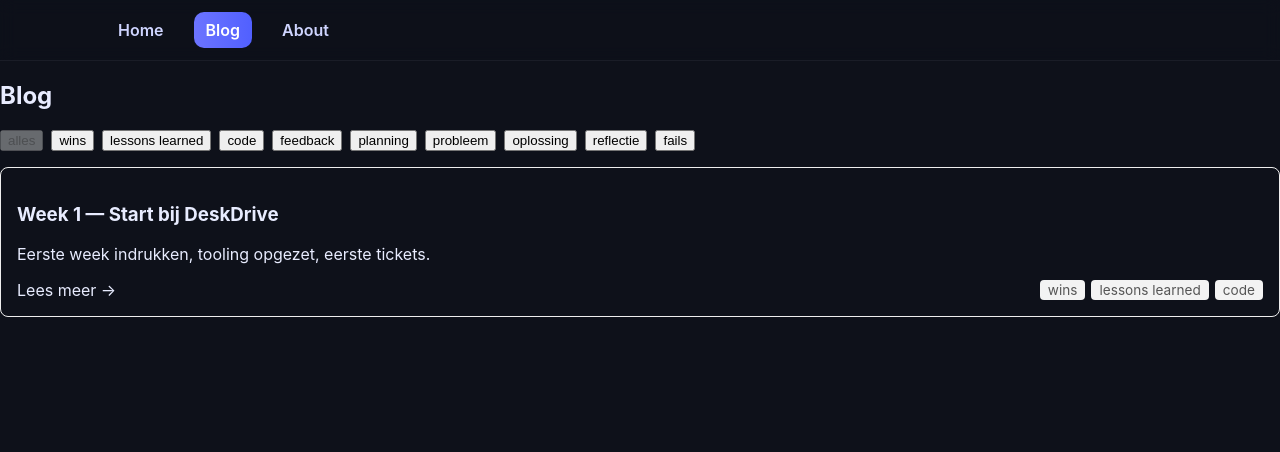
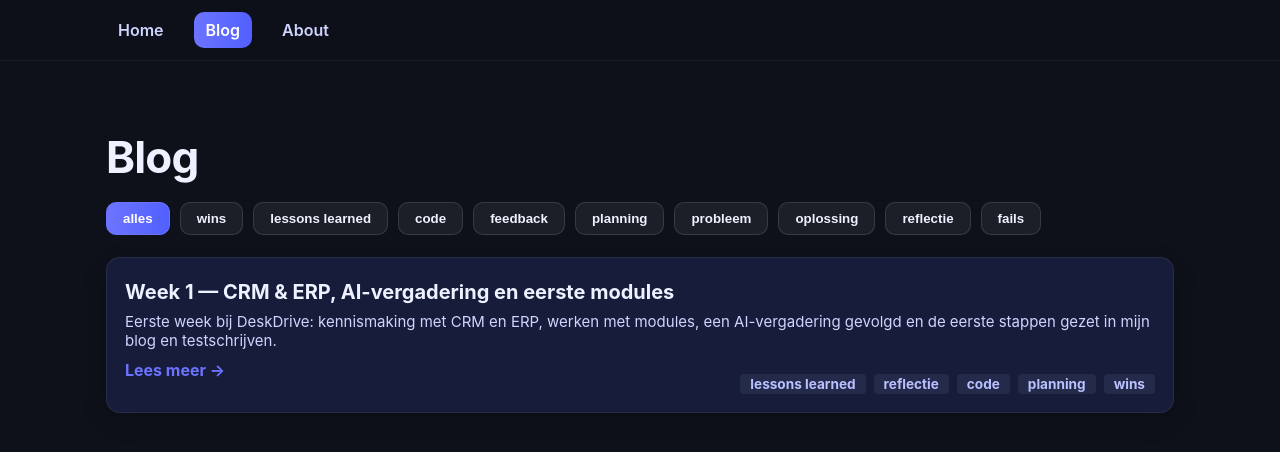
Before and after one commit to jef350/wpl-portfolio, a React (Vite) app: page /blog in a window 1280 px wide. Shown: the top 452 px of the page. Built offline with nearby package versions, Linux system fonts and the light colour scheme.

Commit message:
Blog CSS toegevoegd en posts.js geüpdatet

```diff
--- a/src/data/posts.js
+++ b/src/data/posts.js
@@ -12,16 +12,32 @@ export const TAGS = [
 
 export const posts = [
   {
-    slug: "week-1-start-bij-deskdrive",
-    title: "Week 1 — Start bij DeskDrive",
-    date: "2025-09-29",
-    tags: ["wins", "lessons learned", "code"],
-    excerpt: "Eerste week indrukken, tooling opgezet, eerste tickets.",
+    slug: "week-1-crm-erp-ai-en-eerste-modules",
+    title: "Week 1 — CRM & ERP, AI-vergadering en eerste modules",
+    date: "2025-10-03",
+    tags: ["lessons learned", "reflectie", "code", "planning", "wins"],
+    excerpt: "Eerste week bij DeskDrive: kennismaking met CRM en ERP, werken met modules, een AI-vergadering gevolgd en de eerste stappen gezet in mijn blog en testschrijven.",
     content: `## Highlights
-- Dev-omgeving opgezet (Node, Docker, Postman).
-- Eerste kleine bugfix in API.
+- Verschil tussen CRM en ERP geleerd en beter inzicht gekregen in hoe beide systemen werken.
+- Leren werken met het DeskDrive platform en gestart met de modules.
+- Vergadering gevolgd over de implementatie van AI binnen DeskDrive.
+- Met medestagiairs samengewerkt en overleg gehad rond de gemaakte modules.
+- Aan mijn eigen website/blog gewerkt en daar verbeteringen doorgevoerd.
+- Tests geschreven voor DeskDrive om de werking van onderdelen te verifiëren.
+
+## Lessons learned
+- CRM en ERP: beter begrip van wat ze precies doen en hoe ze verschillen.
+- Ervaring opgedaan met samenwerken en overleg rond module-ontwikkeling.
+- Inzicht in hoe AI in een bedrijfscontext kan worden toegepast.
+
 ## Reflectie
-CLI-workflow gaat vlot; volgende week OAuth flow beter begrijpen.`
+De eerste week was intens maar leerrijk. Theorie en praktijk wisselden elkaar goed af: nieuwe concepten leren en meteen toepassen. De AI-vergadering gaf mij ook een bredere kijk op de toekomstplannen van het bedrijf.
+
+## Planning
+- Verder verdiepen in de modules van DeskDrive.
+- Meer tests schrijven en bestaande code verbeteren.
+- Website/blog verder uitbreiden en publiceren.
+- Nieuwe inzichten rond CRM/ERP gebruiken in de komende opdrachten.`
   }
 ];
 
--- a/src/pages/Blog.jsx
+++ b/src/pages/Blog.jsx
@@ -1,64 +1,53 @@
 import { useState, useMemo } from "react";
 import { Link } from "react-router-dom";
 import { posts, allTags } from "../data/posts";
+import "../styles/blog.css";
 
 export default function Blog() {
   const [active, setActive] = useState("all");
   const filtered = useMemo(
-    () => active === "all" ? posts : posts.filter(p => p.tags.includes(active)),
+    () => (active === "all" ? posts : posts.filter(p => p.tags.includes(active))),
     [active]
   );
 
   return (
-    <section>
-      <h1>Blog</h1>
-      <div style={{ display: "flex", gap: 8, flexWrap: "wrap", margin: "8px 0 16px" }}>
-        <button onClick={()=>setActive("all")} disabled={active==="all"}>alles</button>
+    <section className="blog-wrap">
+      <h1 className="blog-header">Blog</h1>
+
+      <div className="blog-tags">
+        <button
+          className="blog-tag-btn"
+          onClick={() => setActive("all")}
+          disabled={active === "all"}
+        >
+          alles
+        </button>
         {allTags.map(t => (
-          <button key={t} onClick={()=>setActive(t)} disabled={active===t}>{t}</button>
+          <button
+            key={t}
+            className="blog-tag-btn"
+            onClick={() => setActive(t)}
+            disabled={active === t}
+          >
+            {t}
+          </button>
         ))}
       </div>
 
-      <ul style={{ listStyle: "none", padding: 0, display: "grid", gap: 12 }}>
+      <ul className="blog-list">
         {filtered
-          .sort((a,b)=>new Date(b.date)-new Date(a.date))
+          .slice()
+          .sort((a, b) => new Date(b.date) - new Date(a.date))
           .map(p => (
-          <li
-            key={p.slug}
-            style={{
-              border: "1px solid #eee",
-              borderRadius: 8,
-              padding: 16,
-              position: "relative",
-              minHeight: 120
-            }}
-          >
-            <h3><Link to={`/blog/${p.slug}`}>{p.title}</Link></h3>
+            <li key={p.slug} className="blog-card">
+              <h3>
+                <Link to={`/blog/${p.slug}`}>{p.title}</Link>
+              </h3>
               <p>{p.excerpt}</p>
-            <Link to={`/blog/${p.slug}`}>Lees meer →</Link>
-            <div
-              style={{
-                position: "absolute",
-                right: 16,
-                bottom: 16,
-                display: "flex",
-                gap: 6,
-                flexWrap: "wrap"
-              }}
-            >
+              <Link to={`/blog/${p.slug}`} className="lees-meer">Lees meer →</Link>
+              <div className="blog-tags-list">
                 {p.tags.map(tag => (
-                <span
-                  key={tag}
-                  style={{
-                    background: "#f3f3f3",
-                    borderRadius: 4,
-                    padding: "2px 8px",
-                    fontSize: "0.85em",
-                    color: "#555"
-                  }}
-                >
-                  {tag}
-                </span>
+                  <span key={tag} className="blog-tag">{tag}</span>
                 ))}
               </div>
             </li>
--- a/src/pages/Post.jsx
+++ b/src/pages/Post.jsx
@@ -1,16 +1,70 @@
 import { useParams } from "react-router-dom";
 import { posts } from "../data/posts";
+import "../styles/post.css";
+
+function renderContent(md) {
+  const lines = md.split("\n");
+  const blocks = [];
+  let list = [];
+  let key = 0;
+
+  const flushList = () => {
+    if (list.length) {
+      blocks.push(
+        <ul key={`ul-${key++}`}>
+          {list.map((t, i) => <li key={`li-${key}-${i}`}>{t}</li>)}
+        </ul>
+      );
+      list = [];
+    }
+  };
+
+  for (const raw of lines) {
+    const line = raw.trim();
+    if (!line) {
+      flushList();
+      continue;
+    }
+    if (line.startsWith("## ")) {
+      flushList();
+      blocks.push(<h2 key={`h2-${key++}`}>{line.slice(3)}</h2>);
+      continue;
+    }
+    if (line.startsWith("- ")) {
+      list.push(line.slice(2));
+      continue;
+    }
+    flushList();
+    blocks.push(<p key={`p-${key++}`}>{line}</p>);
+  }
+  flushList();
+  return blocks;
+}
 
 export default function Post() {
   const { slug } = useParams();
   const post = posts.find(p => p.slug === slug);
 
-  if (!post) return <p>Post niet gevonden.</p>;
+  if (!post) return <p className="post-wrap">Post niet gevonden.</p>;
+
+  const date = new Date(post.date).toLocaleDateString("nl-BE", { day: "2-digit", month: "2-digit", year: "numeric" });
 
   return (
-    <article>
-      <h1>{post.title}</h1>
-      <p style={{ marginTop: "16px" }}>{post.content}</p>
+    <article className="post-wrap">
+      <header className="post-header">
+        <h1 className="post-title">{post.title}</h1>
+        <div className="post-meta">
+          <span className="post-date">{date}</span>
+          <div className="post-tags">
+            {post.tags?.map(t => (
+              <span key={t} className="post-tag">{t}</span>
+            ))}
+          </div>
+        </div>
+      </header>
+      <div className="post-content">
+        {renderContent(post.content)}
+      </div>
     </article>
   );
 }
--- /dev/null
+++ b/src/styles/blog.css
@@ -0,0 +1,123 @@
+:root {
+  --panel: #12172a;
+  --muted: #b9c1ff;
+  --brand-1: #6c74ff;
+  --brand-2: #5160ff;
+}
+
+.blog-wrap {
+  max-width: 1100px;
+  margin: 0 auto;
+  padding: 32px 16px 64px;
+}
+
+.blog-header {
+  margin-bottom: 18px;
+  color: #eef1ff;
+  font-size: clamp(32px, 4vw, 44px);
+  letter-spacing: -0.02em;
+}
+
+.blog-tags {
+  display: flex;
+  gap: 10px;
+  flex-wrap: wrap;
+  margin: 10px 0 22px;
+}
+
+.blog-tag-btn {
+  background: rgba(255,255,255,.06);
+  color: #eef1ff;
+  border: 1px solid rgba(255,255,255,.12);
+  border-radius: 10px;
+  padding: 8px 16px;
+  font-weight: 700;
+  transition: background .18s, color .18s, border-color .18s;
+  cursor: pointer;
+}
+.blog-tag-btn:disabled {
+  background: linear-gradient(90deg, var(--brand-1), var(--brand-2));
+  color: #fff;
+  border-color: var(--brand-1);
+  cursor: default;
+}
+.blog-tag-btn:hover:not(:disabled) {
+  background: rgba(108,116,255,.18);
+  color: #fff;
+}
+
+.blog-list {
+  list-style: none;
+  padding: 0;
+  display: grid;
+  gap: 18px;
+}
+
+.blog-card {
+  background: #161c39;
+  border: 1px solid rgba(255,255,255,.08);
+  border-radius: 14px;
+  padding: 22px 18px 32px 18px;
+  color: #dfe3ff;
+  position: relative;
+  min-height: 120px;
+  box-shadow: 0 8px 24px rgba(0,0,0,.18);
+  transition: transform .08s, box-shadow .18s, border-color .18s, background .18s;
+}
+.blog-card:hover {
+  transform: translateY(-2px);
+  border-color: rgba(108,116,255,.3);
+  box-shadow: 0 16px 40px rgba(0,0,0,.26);
+  background: #1a2144;
+}
+
+.blog-card h3 {
+  margin: 0 0 8px;
+  font-size: 20px;
+  color: #eef1ff;
+}
+.blog-card h3 a { color: inherit; text-decoration: none; }
+.blog-card h3 a:hover { text-decoration: underline; }
+
+.blog-card p {
+  margin: 0 0 10px;
+  color: #cfd5ff;
+  font-size: 15px;
+}
+
+.blog-card .lees-meer {
+  color: var(--brand-1);
+  font-weight: 700;
+  text-decoration: none;
+  transition: color .18s;
+}
+.blog-card .lees-meer:hover {
+  color: #fff;
+  text-decoration: underline;
+}
+
+.blog-tags-list {
+  position: absolute;
+  right: 18px;
+  bottom: 18px;
+  display: flex;
+  gap: 8px;
+  flex-wrap: wrap;
+}
+.blog-tag {
+  background: #232a4a;
+  border-radius: 4px;
+  padding: 2px 10px;
+  font-size: 0.85em;
+  color: #b9c1ff;
+  font-weight: 700;
+}
+
+@media (max-width: 980px) {
+  .blog-wrap { padding: 24px 8px 48px; }
+  .blog-list { gap: 12px; }
+}
+
+@media (max-width: 720px) {
+  .blog-card { padding: 14px 10px 28px 10px; }
+}
--- /dev/null
+++ b/src/styles/post.css
@@ -0,0 +1,89 @@
+:root {
+  --panel: #12172a;
+  --panel-2: #0f1530;
+  --text: #e9ecff;
+  --muted: #c2c8ff;
+  --brand-1: #6c74ff;
+  --brand-2: #5160ff;
+}
+
+.post-wrap {
+  max-width: 900px;
+  margin: 0 auto;
+  padding: 32px 16px 64px;
+  color: var(--text);
+}
+
+.post-header {
+  margin-bottom: 18px;
+}
+
+.post-title {
+  margin: 0;
+  font-size: clamp(28px, 4vw, 42px);
+  line-height: 1.1;
+  letter-spacing: -0.02em;
+}
+
+.post-meta {
+  margin-top: 10px;
+  display: flex;
+  gap: 12px;
+  align-items: center;
+  flex-wrap: wrap;
+  color: var(--muted);
+  font-weight: 600;
+}
+
+.post-date {
+  background: #1a2040;
+  border: 1px solid rgba(255,255,255,.08);
+  border-radius: 10px;
+  padding: 6px 10px;
+}
+
+.post-tags {
+  display: flex;
+  gap: 8px;
+  flex-wrap: wrap;
+}
+
+.post-tag {
+  background: #232a4a;
+  color: #cdd3ff;
+  border: 1px solid rgba(255,255,255,.08);
+  border-radius: 10px;
+  padding: 6px 10px;
+  font-size: 0.9rem;
+  font-weight: 700;
+}
+
+.post-content {
+  margin-top: 18px;
+  background: #161c39;
+  border: 1px solid rgba(255,255,255,.08);
+  border-radius: 16px;
+  padding: 20px 18px;
+  box-shadow: 0 8px 24px rgba(0,0,0,.18);
+}
+
+.post-content h2 {
+  margin: 18px 0 10px;
+  font-size: 1.25rem;
+  color: #ffffff;
+}
+
+.post-content p {
+  margin: 0 0 10px;
+  color: var(--text);
+}
+
+.post-content ul {
+  margin: 8px 0 12px 18px;
+  padding: 0;
+}
+
+.post-content li {
+  margin: 6px 0;
+  color: var(--text);
+}
```
Lines whose indentation alone changed are shown as unchanged.
